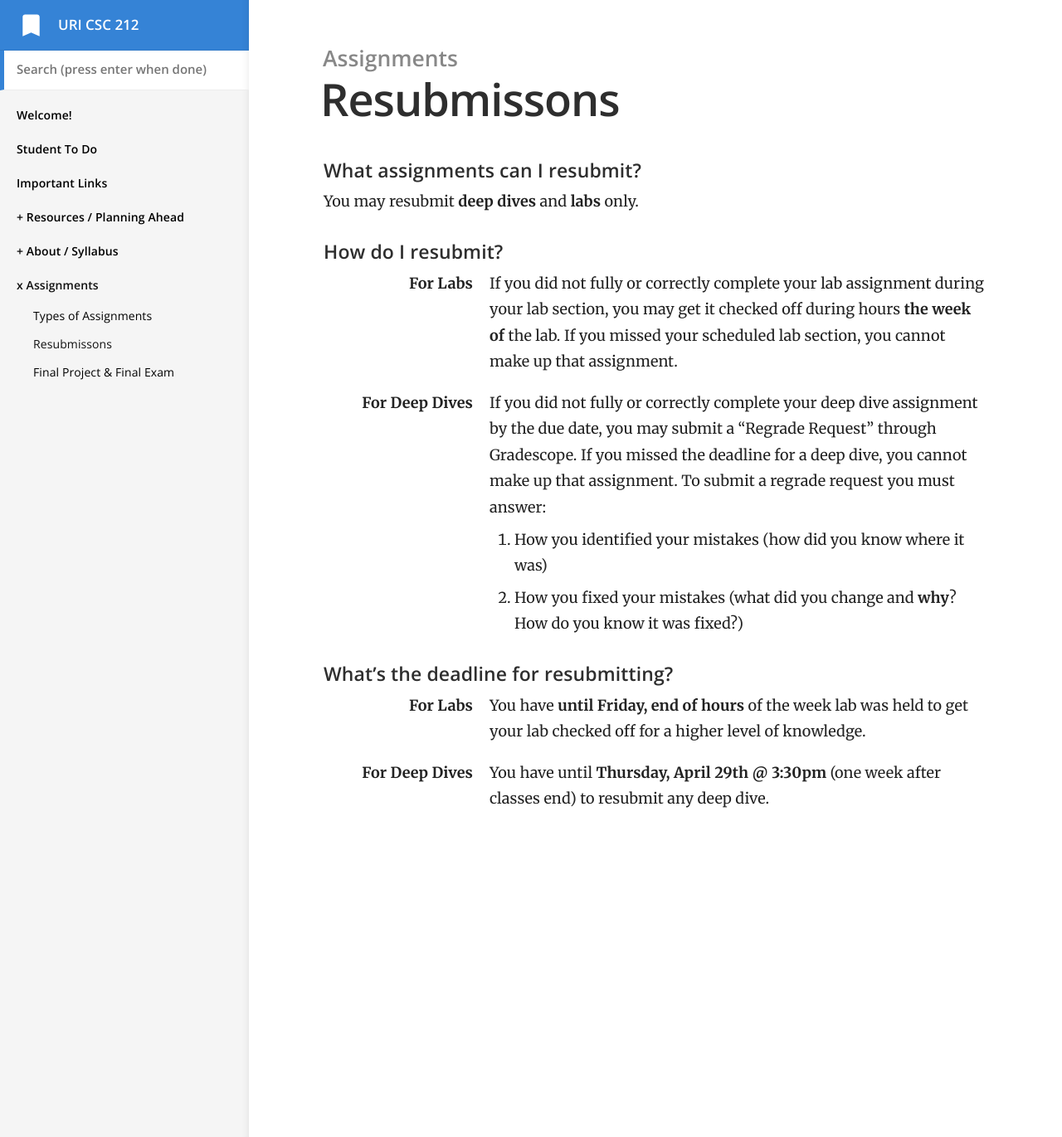
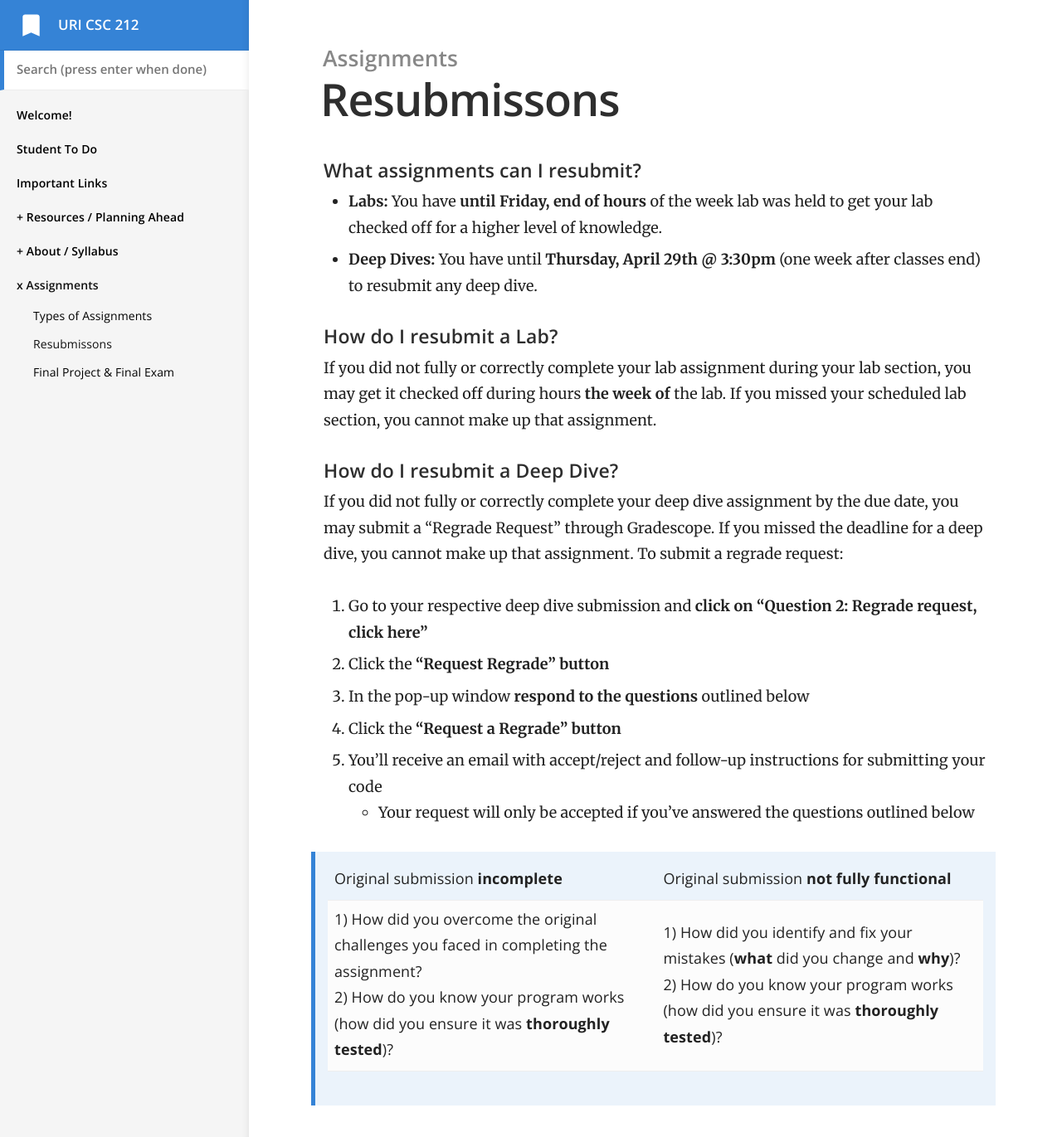
Before and after one commit to vcc-csc212/sp21-archive, a Jekyll site: the page built from _docs/3-assignments/resubmissions.md, in a window 1280 px wide and 1371 px high. Shown: the whole window at 83% size. Built offline with Jekyll 4.4.1, drawn with Linux system fonts in a browser that asks for light colours.

Commit message:
dd resub instructions added

```diff
--- a/_docs/3-assignments/resubmissions.md
+++ b/_docs/3-assignments/resubmissions.md
@@ -6,20 +6,23 @@ permalink: /resubmissions/
 ---
 
 #### What assignments can I resubmit?
-You may resubmit **deep dives** and **labs** only.
 
-#### How do I resubmit?
-For Labs
-: If you did not fully or correctly complete your lab assignment during your lab section, you may get it checked off during hours **the week of** the lab. If you missed your scheduled lab section, you cannot make up that assignment.
+- **Labs:** You have **until Friday, end of hours** of the week lab was held to get your lab checked off for a higher level of knowledge.
+- **Deep Dives:** You have until **Thursday, April 29th @ 3:30pm** (one week after classes end) to resubmit any deep dive.
 
-For Deep Dives
-: If you did not fully or correctly complete your deep dive assignment by the due date, you may submit a "Regrade Request" through Gradescope. If you missed the deadline for a deep dive, you cannot make up that assignment. To submit a regrade request you must answer:
-1. How you identified your mistakes (how did you know where it was)
-2. How you fixed your mistakes (what did you change and **why**? How do you know it was fixed?)
+#### How do I resubmit a Lab?
 
-#### What's the deadline for resubmitting?
-For Labs
-: You have **until Friday, end of hours** of the week lab was held to get your lab checked off for a higher level of knowledge.
+If you did not fully or correctly complete your lab assignment during your lab section, you may get it checked off during hours **the week of** the lab. If you missed your scheduled lab section, you cannot make up that assignment.
 
-For Deep Dives
-: You have until **Thursday, April 29th @ 3:30pm** (one week after classes end) to resubmit any deep dive.
+#### How do I resubmit a Deep Dive?
+
+If you did not fully or correctly complete your deep dive assignment by the due date, you may submit a "Regrade Request" through Gradescope. If you missed the deadline for a deep dive, you cannot make up that assignment. To submit a regrade request:
+1. Go to your respective deep dive submission and **click on "Question 2: Regrade request, click here"**
+2. Click the **"Request Regrade" button**
+3. In the pop-up window **respond to the questions** outlined below
+4. Click the **"Request a Regrade" button**
+5. You'll receive an email with accept/reject and follow-up instructions for submitting your code
+	- Your request will only be accepted if you've answered the questions outlined below
+
+> | Original submission **incomplete** | Original submission **not fully functional** |
+1) How did you overcome the original challenges you faced in completing the assignment? <br> 2) How do you know your program works (how did you ensure it was **thoroughly tested**)? | 1) How did you identify and fix your mistakes (**what** did you change and **why**)? <br> 2) How do you know your program works (how did you ensure it was **thoroughly tested**)? |
```
Also changed, not shown: _docs/weekly/wk7.md (+1 -1 lines).
